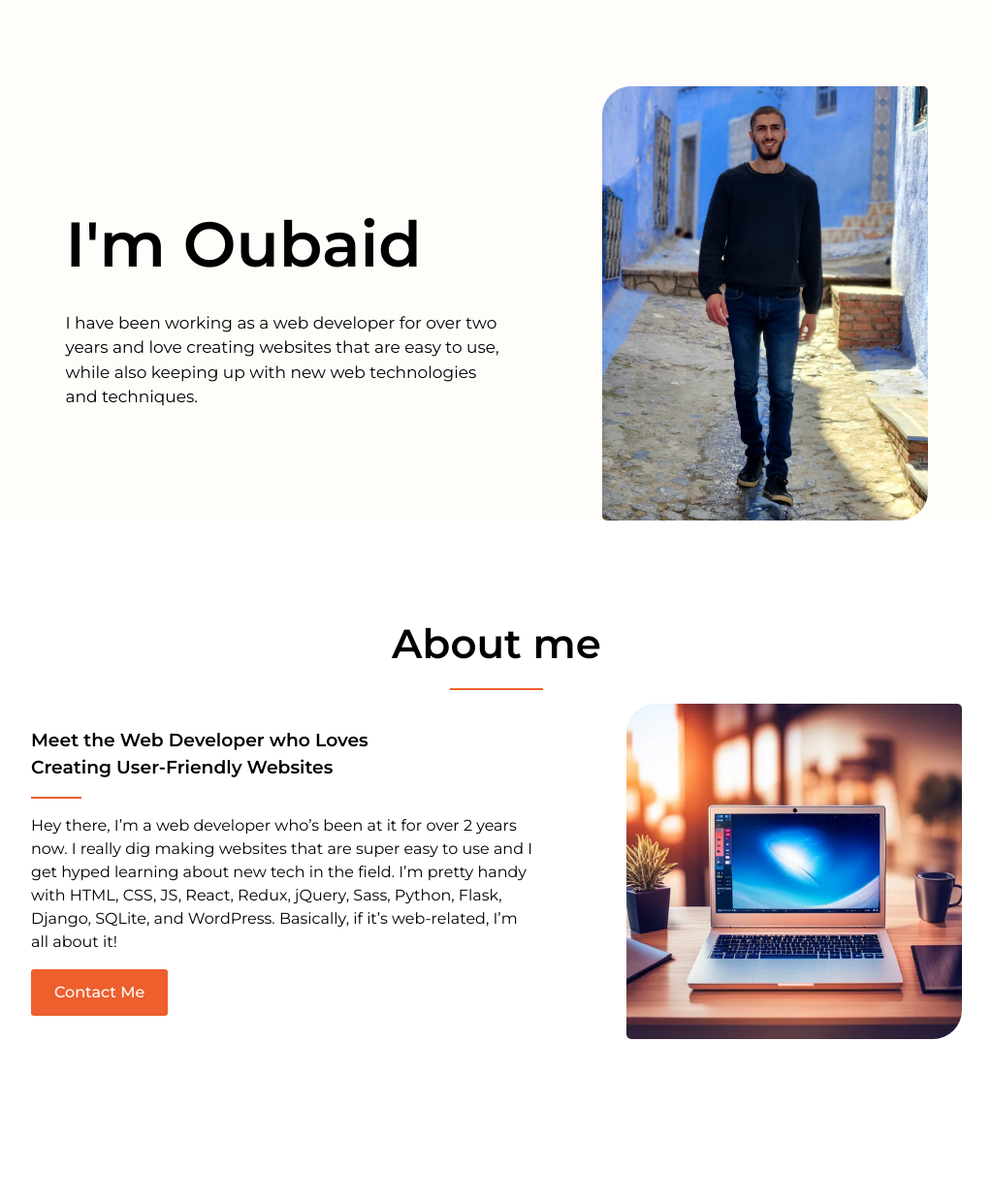
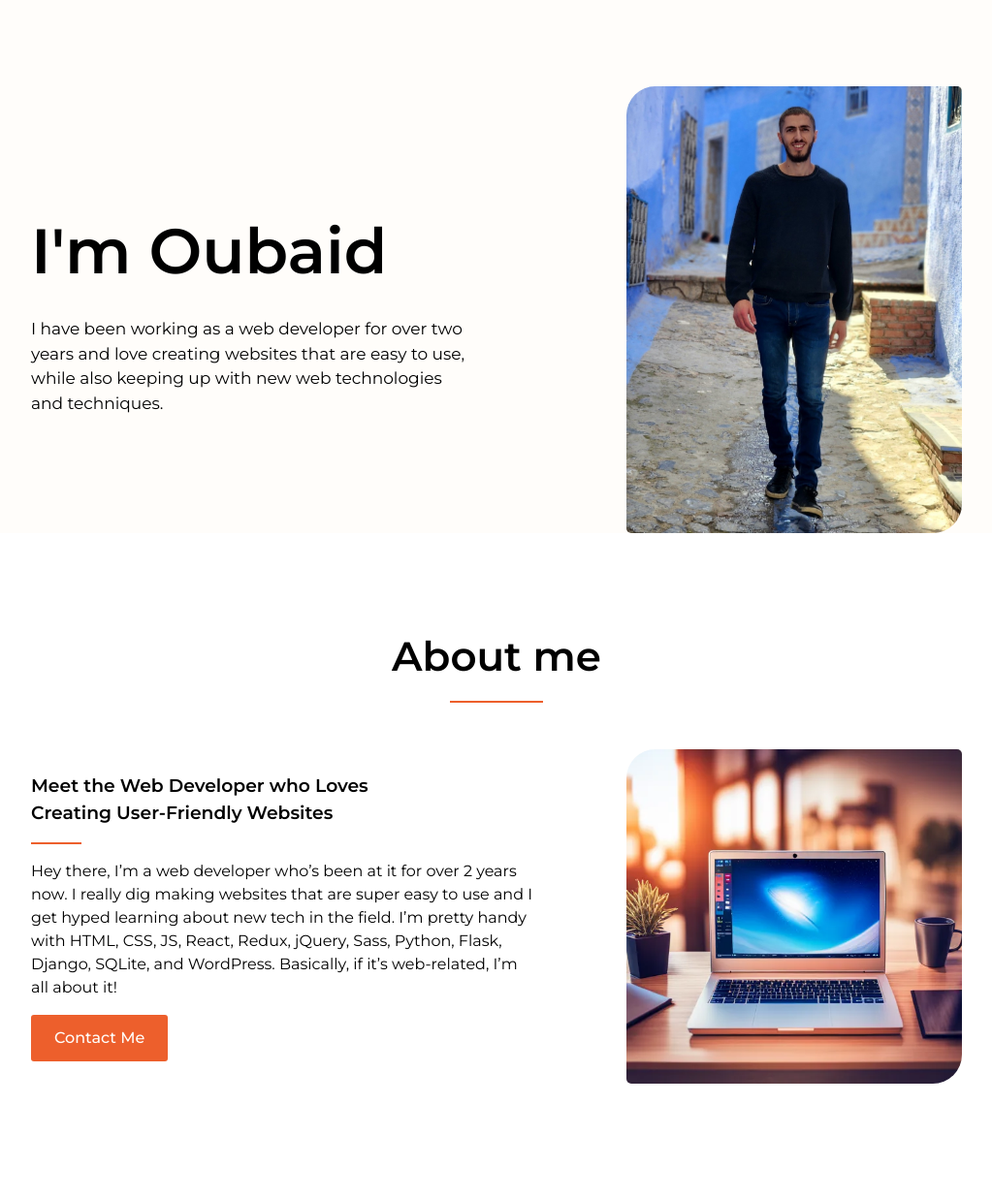
Before and after one commit to oubaidelmoudhik/portfolio-v1, a plain HTML site: page index.html in a window 1280 px wide. Shown: the part 63-1300 px from the top of the page at 97% size, without its empty margins (128-1151 px from the left). Drawn offline with Linux system fonts and the light colour scheme.

Commit message:
fixed some layout bugs and made some grid optimizations

```diff
--- a/index.html
+++ b/index.html
@@ -29,7 +29,7 @@
     </header>
 
     <main>
-        <div class="hero padding-inline">
+        <div class="hero grid-3-2 padding-inline">
             <div class="hero__intro">
                 <h1>I'm Oubaid</h1>
                 <p>I have been working as a web developer for over two years and love creating websites that are easy to
@@ -47,7 +47,7 @@
                     <hr class="hr-style">
                 </div>
             </div>
-            <div class="about__section">
+            <div class="about__section grid-3-2">
                 <div class="about__content">
                     <h3>Meet the Web Developer who Loves Creating User-Friendly Websites</h3>
                     <hr class="hr-style">
--- a/style.css
+++ b/style.css
@@ -67,9 +67,6 @@ main {
 
 .hero {
     background-color: var(--clr-bg-light);
-    display: flex;
-    justify-content: space-around;
-    gap: 2rem;
     padding-top: 6rem;
 }
 
@@ -91,10 +88,6 @@ main {
     max-width: 40ch;
 }
 
-.hero__img {
-    width: 35%;
-}
-
 .about__title {
     text-align: center;
     font-size: 1.75rem;
@@ -102,9 +95,7 @@ main {
 }
 
 .about__section {
-    display: grid;
-    grid-template-columns: 3fr 2fr;
-    gap: 6rem;
+    margin-top: var(--space-800);
 }
 
 .about__section h3 {
@@ -166,6 +157,12 @@ main {
 
 /* End footer styling */
 /* Utility classes */
+.grid-3-2 {
+    display: grid;
+    grid-template-columns: 3fr 2fr;
+    gap: 6rem;
+}
+
 .padding-inline {
     padding-left: 10rem;
     padding-right: 10rem;
```
